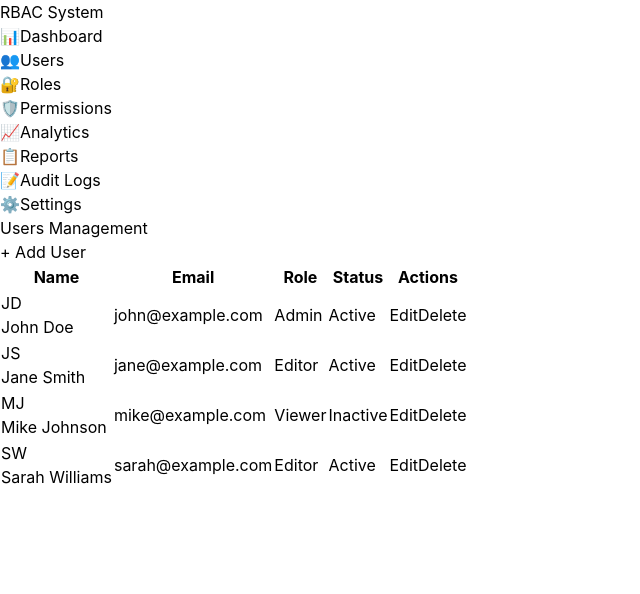
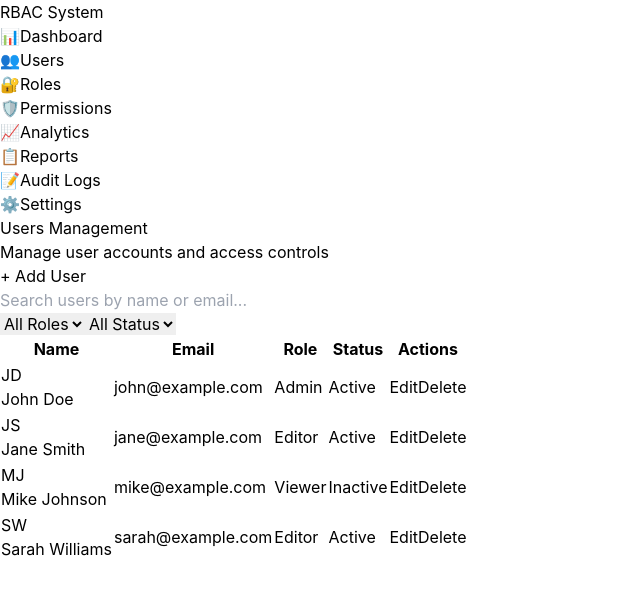
Before and after one commit to AnubhavPradhan/Enhanced-RBAC-System, a React (Vite) app in the folder frontend/: page /users in a window 1280 px wide. Shown: the top 594 px of the page, without its empty margins (0-640 px from the left). Built offline with nearby package versions, Linux system fonts and the light colour scheme.

Commit message:
Added search feature in users page

```diff
--- a/frontend/src/pages/Users.jsx
+++ b/frontend/src/pages/Users.jsx
@@ -1,8 +1,11 @@
-import React, { useState, useEffect } from 'react'
+import React, { useState, useEffect, useMemo } from 'react'
 
 const Users = () => {
   const [showModal, setShowModal] = useState(false)
   const [editingUser, setEditingUser] = useState(null)
+  const [searchQuery, setSearchQuery] = useState('')
+  const [filterRole, setFilterRole] = useState('All')
+  const [filterStatus, setFilterStatus] = useState('All')
 
   // Initialize users from localStorage or use default data
   const [users, setUsers] = useState(() => {
@@ -26,6 +29,19 @@ const Users = () => {
     role: 'Viewer',
     status: 'Active'
   })
+
+  const roles = ['Admin', 'Editor', 'Viewer']
+
+  // Filter and search users
+  const filteredUsers = useMemo(() => {
+    return users.filter(user => {
+      const matchesSearch = user.name.toLowerCase().includes(searchQuery.toLowerCase()) ||
+                           user.email.toLowerCase().includes(searchQuery.toLowerCase())
+      const matchesRole = filterRole === 'All' || user.role === filterRole
+      const matchesStatus = filterStatus === 'All' || user.status === filterStatus
+      return matchesSearch && matchesRole && matchesStatus
+    })
+  }, [users, searchQuery, filterRole, filterStatus])
 
   const addAuditLog = (action, resource, details, severity = 'Info') => {
     const logs = JSON.parse(localStorage.getItem('rbac-audit-logs') || '[]')
@@ -91,18 +107,96 @@ const Users = () => {
 
   return (
     <div>
-      <div className="flex justify-between items-center mb-8">
+      <div className="flex justify-between items-center mb-6">
+        <div>
           <h1 className="text-3xl font-bold text-gray-800">Users Management</h1>
+          <p className="text-gray-600 mt-1">Manage user accounts and access controls</p>
+        </div>
         <button
           onClick={handleAddNew}
-          className="bg-blue-600 text-white px-6 py-2 rounded-lg hover:bg-blue-700 transition-colors"
+          className="bg-blue-600 text-white px-6 py-2.5 rounded-lg hover:bg-blue-700 transition-colors shadow-md hover:shadow-lg"
         >
           + Add User
         </button>
       </div>
 
+      {/* Search and Filter Bar */}
+      <div className="bg-white rounded-lg shadow-md p-4 mb-6">
+        <div className="flex flex-col md:flex-row md:items-center gap-4">
+          <div className="flex-1">
+            <div className="relative">
+              <input
+                type="text"
+                placeholder="Search users by name or email..."
+                value={searchQuery}
+                onChange={(e) => setSearchQuery(e.target.value)}
+                className="w-full px-4 py-2.5 border border-gray-300 rounded-lg focus:outline-none focus:ring-2 focus:ring-blue-500 focus:border-transparent"
+              />
+            </div>
+          </div>
+          <div className="flex gap-3">
+            <select
+              value={filterRole}
+              onChange={(e) => setFilterRole(e.target.value)}
+              className="px-4 py-2.5 border border-gray-300 rounded-lg focus:outline-none focus:ring-2 focus:ring-blue-500 bg-white"
+            >
+              <option value="All">All Roles</option>
+              {roles.map(role => (
+                <option key={role} value={role}>{role}</option>
+              ))}
+            </select>
+            <select
+              value={filterStatus}
+              onChange={(e) => setFilterStatus(e.target.value)}
+              className="px-4 py-2.5 border border-gray-300 rounded-lg focus:outline-none focus:ring-2 focus:ring-blue-500 bg-white"
+            >
+              <option value="All">All Status</option>
+              <option value="Active">Active</option>
+              <option value="Inactive">Inactive</option>
+            </select>
+          </div>
+        </div>
+        {(searchQuery || filterRole !== 'All' || filterStatus !== 'All') && (
+          <div className="mt-3 flex items-center justify-between text-sm">
+            <span className="text-gray-600">
+              Showing {filteredUsers.length} of {users.length} users
+            </span>
+            <button
+              onClick={() => {
+                setSearchQuery('')
+                setFilterRole('All')
+                setFilterStatus('All')
+              }}
+              className="text-blue-600 hover:text-blue-800 font-medium"
+            >
+              Clear filters
+            </button>
+          </div>
+        )}
+      </div>
+
       {/* Users Table */}
       <div className="bg-white rounded-lg shadow-md overflow-hidden">
+        {filteredUsers.length === 0 ? (
+          <div className="p-12 text-center">
+            <div className="text-6xl mb-4">👤</div>
+            <h3 className="text-xl font-semibold text-gray-700 mb-2">No users found</h3>
+            <p className="text-gray-500 mb-6">
+              {searchQuery || filterRole !== 'All' || filterStatus !== 'All'
+                ? 'Try adjusting your search or filters'
+                : 'Get started by creating your first user'
+              }
+            </p>
+            {(!searchQuery && filterRole === 'All' && filterStatus === 'All') && (
+              <button
+                onClick={handleAddNew}
+                className="bg-blue-600 text-white px-6 py-2.5 rounded-lg hover:bg-blue-700 transition-colors"
+              >
+                Create User
+              </button>
+            )}
+          </div>
+        ) : (
           <table className="w-full">
             <thead className="bg-gray-50 border-b border-gray-200">
               <tr>
@@ -114,7 +208,7 @@ const Users = () => {
               </tr>
             </thead>
             <tbody className="divide-y divide-gray-200">
-            {users.map((user) => (
+              {filteredUsers.map((user) => (
               <tr key={user.id} className="hover:bg-gray-50">
                 <td className="px-6 py-4 whitespace-nowrap">
                   <div className="flex items-center">
@@ -155,6 +249,7 @@ const Users = () => {
             ))}
             </tbody>
           </table>
+        )}
       </div>
 
       {/* Add User Modal */}
```
Lines whose indentation alone changed are shown as unchanged.
